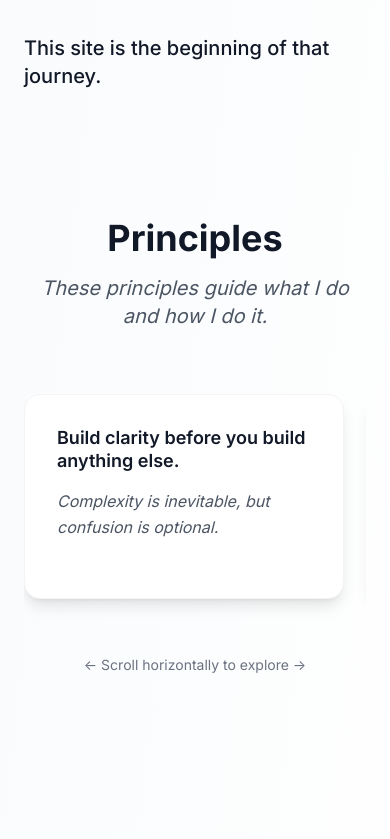
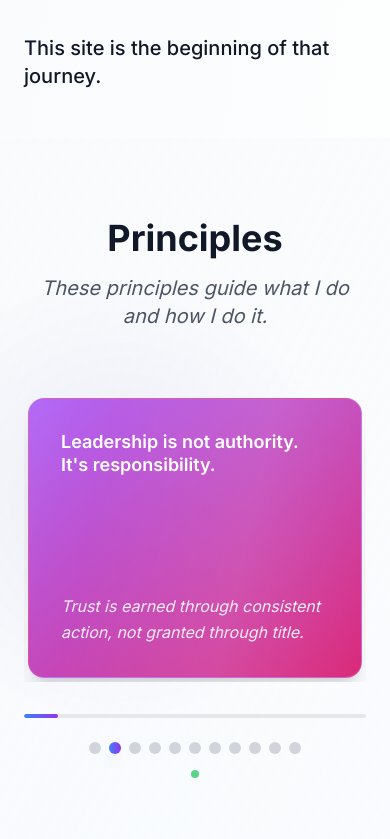
Before and after one commit to pavelrephiah/novento, a React (Vite) app: page / in a window 390 px wide. Shown: the part 1580-2419 px from the top of the page. Built offline with nearby package versions, Linux system fonts and the light colour scheme.

Commit message:
Implement modern carousel for Principles
Replaced the simple horizontal scroll in the Principles section with a modern, interactive carousel using embla-carousel-react. This includes enhanced visuals, advanced animations, responsive design, interactive features, and improved accessibility.

```diff
--- a/package.json
+++ b/package.json
@@ -44,6 +44,7 @@
     "clsx": "^2.1.1",
     "cmdk": "^1.0.0",
     "date-fns": "^3.6.0",
+    "embla-carousel-autoplay": "^8.6.0",
     "embla-carousel-react": "^8.3.0",
     "input-otp": "^1.2.4",
     "lucide-react": "^0.462.0",
--- a/src/components/Principles.tsx
+++ b/src/components/Principles.tsx
@@ -1,57 +1,118 @@
 
-import React from 'react';
+import React, { useCallback, useEffect, useState } from 'react';
+import { Carousel, CarouselContent, CarouselItem, CarouselNext, CarouselPrevious } from '@/components/ui/carousel';
+import type { CarouselApi } from '@/components/ui/carousel';
+import Autoplay from 'embla-carousel-autoplay';
 
 const principlesData = [
   {
     principle: "Build clarity before you build anything else.",
-    quote: "Complexity is inevitable, but confusion is optional."
+    quote: "Complexity is inevitable, but confusion is optional.",
+    gradient: "from-blue-500 to-purple-600"
   },
   {
     principle: "Leadership is not authority. It's responsibility.",
-    quote: "Trust is earned through consistent action, not granted through title."
+    quote: "Trust is earned through consistent action, not granted through title.",
+    gradient: "from-purple-500 to-pink-600"
   },
   {
     principle: "Accountability builds trust.",
-    quote: "Say what you'll do. Do what you said."
+    quote: "Say what you'll do. Do what you said.",
+    gradient: "from-pink-500 to-rose-600"
   },
   {
     principle: "Small steps. Fast feedback.",
-    quote: "Progress compounds when it loops."
+    quote: "Progress compounds when it loops.",
+    gradient: "from-rose-500 to-orange-600"
   },
   {
     principle: "Agility is a mindset, not a process.",
-    quote: "Adapt quickly, decide clearly, recover confidently."
+    quote: "Adapt quickly, decide clearly, recover confidently.",
+    gradient: "from-orange-500 to-yellow-600"
   },
   {
     principle: "Continuous improvement beats delayed perfection.",
-    quote: "Ship. Learn. Refactor. Repeat."
+    quote: "Ship. Learn. Refactor. Repeat.",
+    gradient: "from-yellow-500 to-green-600"
   },
   {
     principle: "Good systems scale. Good people grow.",
-    quote: "Invest in both."
+    quote: "Invest in both.",
+    gradient: "from-green-500 to-emerald-600"
   },
   {
     principle: "Take care of people, product, and profit: in that order.",
-    quote: "(Ben Horowitz)"
+    quote: "(Ben Horowitz)",
+    gradient: "from-emerald-500 to-teal-600"
   },
   {
     principle: "Think in bets. Move with intent.",
-    quote: "Perfect is slow. Progress is power."
+    quote: "Perfect is slow. Progress is power.",
+    gradient: "from-teal-500 to-cyan-600"
   },
   {
     principle: "AI is not just a tool, it's a lens.",
-    quote: "The way we think, build, and lead is being rewritten. Start learning now."
+    quote: "The way we think, build, and lead is being rewritten. Start learning now.",
+    gradient: "from-cyan-500 to-blue-600"
   },
   {
     principle: "Stay curious. Stay useful.",
-    quote: "The best ideas come from people who are still learning and still shipping."
+    quote: "The best ideas come from people who are still learning and still shipping.",
+    gradient: "from-indigo-500 to-purple-600"
   }
 ];
 
 const Principles = () => {
+  const [api, setApi] = useState<CarouselApi>();
+  const [current, setCurrent] = useState(0);
+  const [count, setCount] = useState(0);
+  const [progress, setProgress] = useState(0);
+  const [isPlaying, setIsPlaying] = useState(true);
+
+  const autoplay = React.useRef(
+    Autoplay({ delay: 4000, stopOnInteraction: true })
+  );
+
+  useEffect(() => {
+    if (!api) return;
+
+    setCount(api.scrollSnapList().length);
+    setCurrent(api.selectedScrollSnap() + 1);
+
+    api.on("select", () => {
+      setCurrent(api.selectedScrollSnap() + 1);
+    });
+
+    // Progress tracking
+    const updateProgress = () => {
+      const progress = ((current - 1) / (count - 1)) * 100;
+      setProgress(progress);
+    };
+
+    updateProgress();
+  }, [api, current, count]);
+
+  const scrollTo = useCallback((index: number) => {
+    api?.scrollTo(index);
+  }, [api]);
+
+  const handleMouseEnter = () => {
+    autoplay.current.stop();
+    setIsPlaying(false);
+  };
+
+  const handleMouseLeave = () => {
+    autoplay.current.play();
+    setIsPlaying(true);
+  };
+
   return (
-    <section className="py-20 px-6">
-      <div className="max-w-7xl mx-auto">
+    <section className="py-20 px-6 relative overflow-hidden">
+      {/* Background Effects */}
+      <div className="absolute inset-0 bg-gradient-to-br from-gray-50/50 to-blue-50/30 dark:from-gray-900/50 dark:to-blue-900/20"></div>
+      <div className="absolute inset-0 bg-[radial-gradient(circle_at_30%_50%,rgba(120,119,198,0.1),transparent_50%)]"></div>
+
+      <div className="max-w-7xl mx-auto relative">
         <div className="text-center mb-16 animate-fade-in">
           <h2 className="text-4xl md:text-5xl font-bold text-gray-900 dark:text-white mb-4">
             Principles
@@ -61,27 +122,103 @@ const Principles = () => {
           </p>
         </div>
 
-        <div className="overflow-x-auto pb-6">
-          <div className="flex space-x-6 w-max animate-fade-in-delayed">
+        <div
+          className="relative"
+          onMouseEnter={handleMouseEnter}
+          onMouseLeave={handleMouseLeave}
+        >
+          <Carousel
+            setApi={setApi}
+            className="w-full max-w-6xl mx-auto"
+            opts={{
+              align: "center",
+              loop: true,
+              skipSnaps: false,
+              dragFree: false,
+            }}
+            plugins={[autoplay.current]}
+          >
+            <CarouselContent className="-ml-4">
               {principlesData.map((item, index) => (
+                <CarouselItem key={index} className="pl-4 md:basis-1/2 lg:basis-1/3">
+                  <div className="h-full p-1">
                     <div
-                key={index}
-                className="bg-white dark:bg-gray-800 rounded-2xl p-8 shadow-lg hover:shadow-xl dark:shadow-gray-900/20 transform hover:scale-105 transition-all duration-300 w-80 flex-shrink-0 border border-gray-100 dark:border-gray-700"
-                style={{ animationDelay: `${index * 0.1}s` }}
+                      className={`
+                        relative h-full bg-gradient-to-br ${item.gradient}
+                        rounded-2xl p-8 shadow-xl hover:shadow-2xl
+                        transform transition-all duration-500 hover:scale-105
+                        border border-white/20 dark:border-gray-700/50
+                        backdrop-blur-sm
+                        group cursor-pointer
+                      `}
+                      style={{
+                        animationDelay: `${index * 0.1}s`,
+                        minHeight: '280px'
+                      }}
                     >
-                <h3 className="text-lg font-semibold text-gray-900 dark:text-white mb-4 leading-tight">
+                      {/* Gradient Overlay */}
+                      <div className="absolute inset-0 bg-gradient-to-br from-white/10 to-transparent rounded-2xl"></div>
+
+                      {/* Glow Effect */}
+                      <div className="absolute -inset-1 bg-gradient-to-r from-white/20 to-transparent rounded-2xl blur opacity-0 group-hover:opacity-100 transition-opacity duration-500"></div>
+
+                      {/* Content */}
+                      <div className="relative z-10 flex flex-col h-full">
+                        <h3 className="text-lg font-semibold text-white mb-6 leading-tight">
                           {item.principle}
                         </h3>
-                <p className="text-gray-600 dark:text-gray-300 italic text-base leading-relaxed">
+                        <p className="text-white/90 italic text-base leading-relaxed mt-auto">
                           {item.quote}
                         </p>
                       </div>
+
+                      {/* Shine Effect */}
+                      <div className="absolute inset-0 bg-gradient-to-r from-transparent via-white/10 to-transparent -skew-x-12 translate-x-[-200%] group-hover:translate-x-[200%] transition-transform duration-1000 rounded-2xl"></div>
+                    </div>
+                  </div>
+                </CarouselItem>
               ))}
+            </CarouselContent>
+
+            <CarouselPrevious className="hidden md:flex -left-16 h-12 w-12 border-2 hover:scale-110 transition-all duration-300 bg-white/90 dark:bg-gray-800/90 backdrop-blur-sm shadow-lg" />
+            <CarouselNext className="hidden md:flex -right-16 h-12 w-12 border-2 hover:scale-110 transition-all duration-300 bg-white/90 dark:bg-gray-800/90 backdrop-blur-sm shadow-lg" />
+          </Carousel>
+
+          {/* Progress Bar */}
+          <div className="mt-8 mx-auto max-w-md">
+            <div className="h-1 bg-gray-200 dark:bg-gray-700 rounded-full overflow-hidden">
+              <div
+                className="h-full bg-gradient-to-r from-blue-500 to-purple-600 rounded-full transition-all duration-500 ease-out"
+                style={{ width: `${progress}%` }}
+              ></div>
             </div>
           </div>
 
-        <div className="text-center mt-8">
-          <p className="text-sm text-gray-500 dark:text-gray-400">← Scroll horizontally to explore →</p>
+          {/* Pagination Dots */}
+          <div className="flex justify-center mt-6 space-x-2">
+            {Array.from({ length: count }).map((_, index) => (
+              <button
+                key={index}
+                onClick={() => scrollTo(index)}
+                className={`
+                  w-3 h-3 rounded-full transition-all duration-300 transform hover:scale-125
+                  ${index === current - 1
+                    ? 'bg-gradient-to-r from-blue-500 to-purple-600 shadow-lg'
+                    : 'bg-gray-300 dark:bg-gray-600 hover:bg-gray-400 dark:hover:bg-gray-500'
+                  }
+                `}
+                aria-label={`Go to slide ${index + 1}`}
+              />
+            ))}
+          </div>
+
+          {/* Play/Pause Indicator */}
+          <div className="flex justify-center mt-4">
+            <div className={`
+              w-2 h-2 rounded-full transition-all duration-300
+              ${isPlaying ? 'bg-green-500 animate-pulse' : 'bg-gray-400'}
+            `}></div>
+          </div>
         </div>
       </div>
     </section>
```
Also changed, not shown: 1 other file (tests, documents, lock files or other folders). Lines whose indentation alone changed are shown as unchanged.
